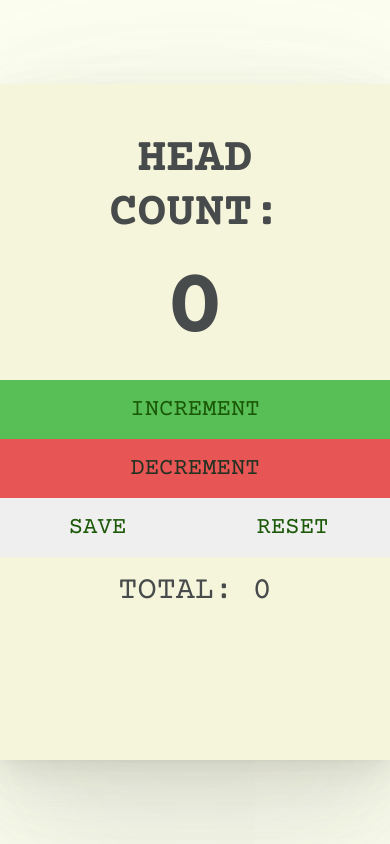
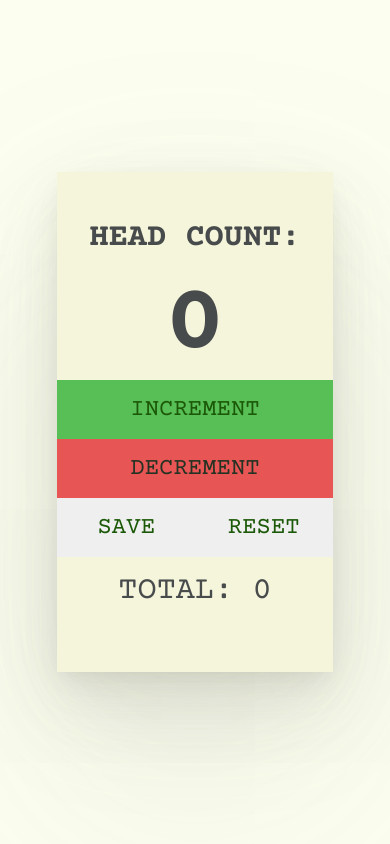
Before and after one commit to nathan-kennedy/head-count, a plain HTML site: page index.html in a window 390 px wide. Drawn offline with nearby package versions, Linux system fonts and the light colour scheme.

Commit message:
mobile fix

```diff
--- a/style.css
+++ b/style.css
@@ -22,15 +22,15 @@ body {
 }
 h1 {
     font-weight: 700;
-    font-size: clamp(3rem, 4vw, 4rem);
+    font-size: clamp(2rem, 4vw, 4rem);
     text-align: center;
-    padding: 3rem 3rem 1rem 3rem;
+    padding: 3rem 2rem 1rem 2rem;
     margin: 0;
 }
 
 h2 {
     padding: 0;
-    margin: 0 0 1rem 0;
+    margin: 0;
     font-size: 6rem;
     text-align: center;
 }
@@ -45,7 +45,7 @@ p {
 .wrapper {
     margin: 0;
     padding: 0;
-    height: 80vh;
+    height: 500px;
     background-color: beige;
     box-shadow:
   0px 2.3px 5.7px -5px rgba(138, 138, 125, 0.046),
```
